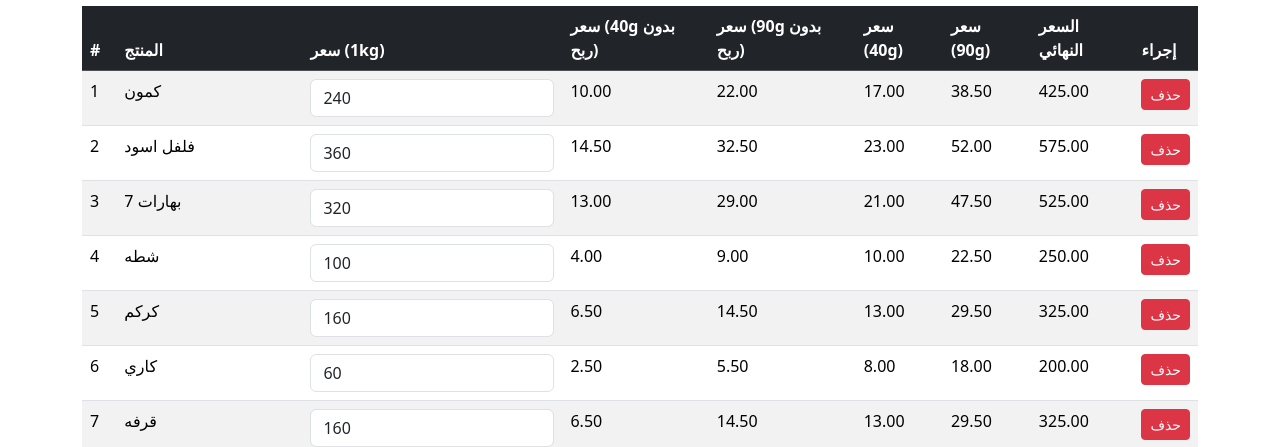
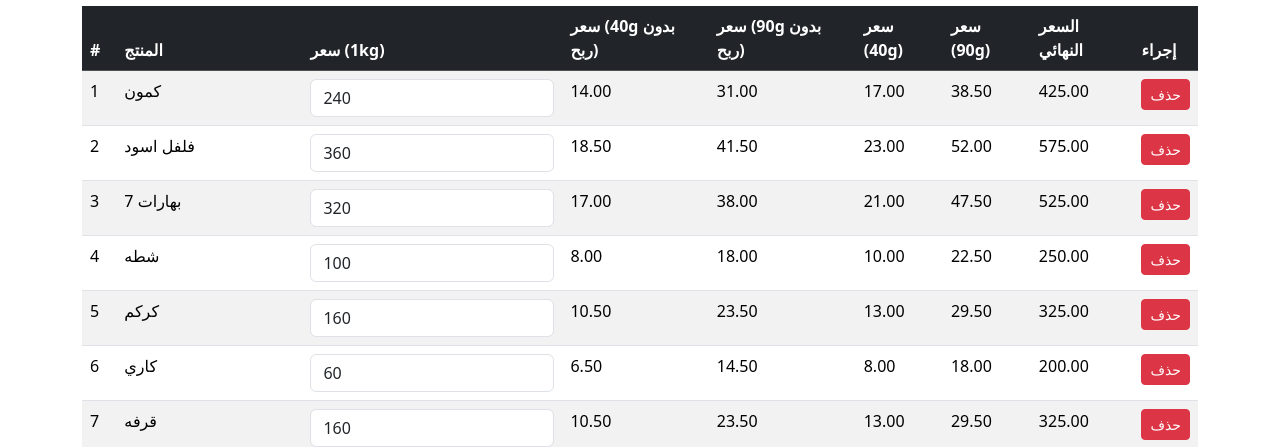
Before and after one commit to aaahmed666/zain_store, a React (Vite) app: page / in a window 1280 px wide. Shown: the part 363-810 px from the top of the page. Built offline with nearby package versions, Linux system fonts and the light colour scheme; sample sign-in values are in the browser's storage.

Commit message:
update product prices

```diff
--- a/src/ProductManager.jsx
+++ b/src/ProductManager.jsx
@@ -69,8 +69,8 @@ const ProductManager = () => {
     const price90g = roundToNearestHalf((finalPricePerKg / 1000) * 90);
 
     // Prices without profit
-    const price50gNoProfit = roundToNearestHalf((basePrice / 1000) * 40);
-    const price90gNoProfit = roundToNearestHalf((basePrice / 1000) * 90);
+    const price50gNoProfit = roundToNearestHalf((totalCost / 1000) * 40);
+    const price90gNoProfit = roundToNearestHalf((totalCost / 1000) * 90);
 
     return {
       price40g,
```
